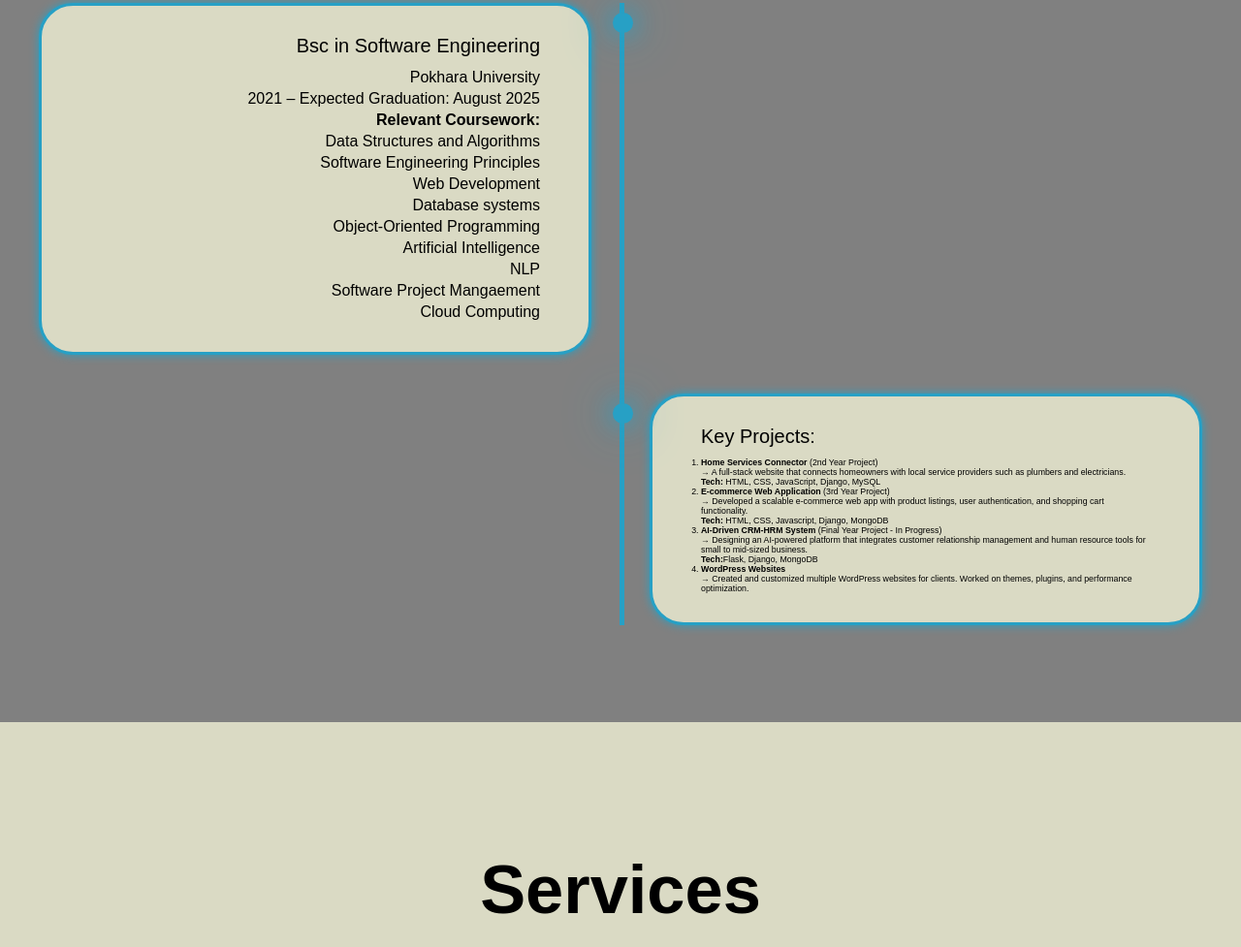
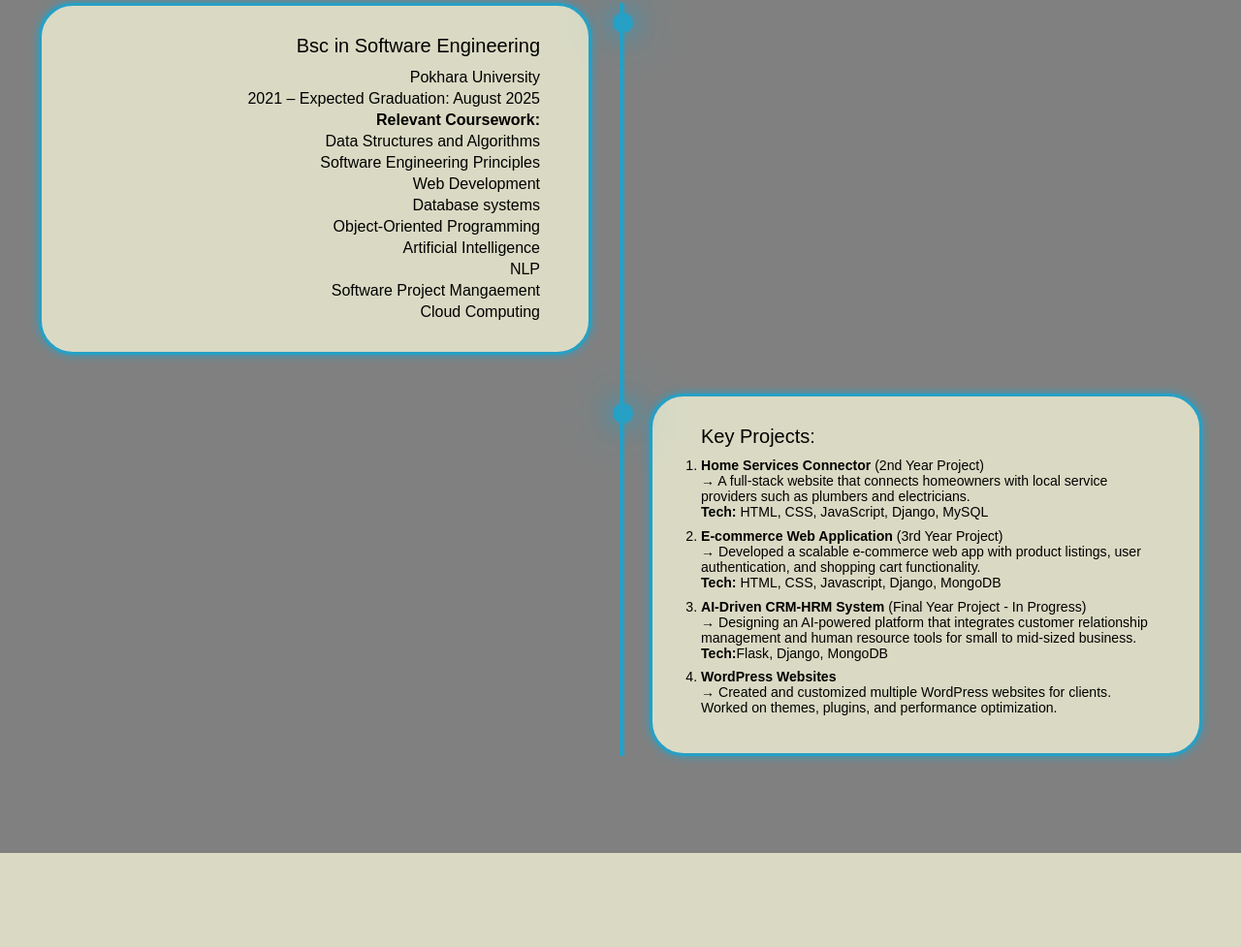
Before and after one commit to aakashparajuli/profile, a plain HTML site: page index.html in a window 1280 px wide. Shown: the part 1066-2043 px from the top of the page at 97% size. Drawn offline with nearby package versions, Linux system fonts and the light colour scheme.

Commit message:
Modified the ul

```diff
--- a/stylesheet/style.css
+++ b/stylesheet/style.css
@@ -260,6 +260,20 @@ span{
     flex-wrap: wrap;
     position: relative;
 }
+.timeline-item {
+    font-size: 1.6rem; /* Ensure the font size is consistent */
+}
+
+.timeline-item ol {
+    margin: 0;
+    padding: 0;
+    font-size: inherit; /* Inherit font size from parent */
+}
+
+.timeline-item li {
+    margin-bottom: 1rem; /* Add spacing between list items */
+    font-size: inherit; /* Ensure list items inherit the parent font size */
+}
 .timeline-items::before{
     content:"";
     position: absolute;
@@ -481,7 +495,6 @@ span{
 .contact form .btn{
     margin-top: 2rem;
 }
-
 .footer{
     position: relative;
     bottom: 0;
```
Also changed, not shown: index.html (+1 -1 lines).
